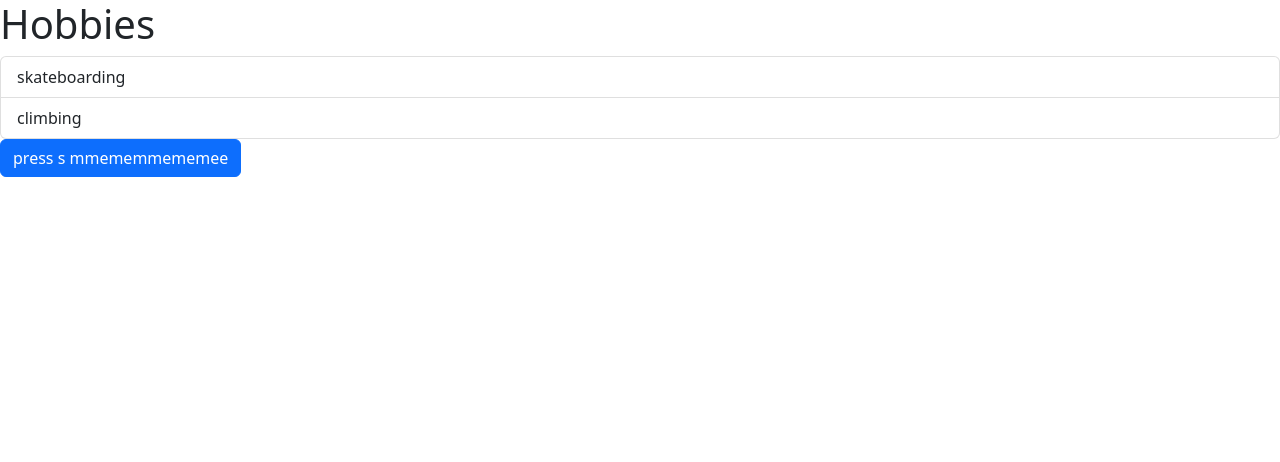
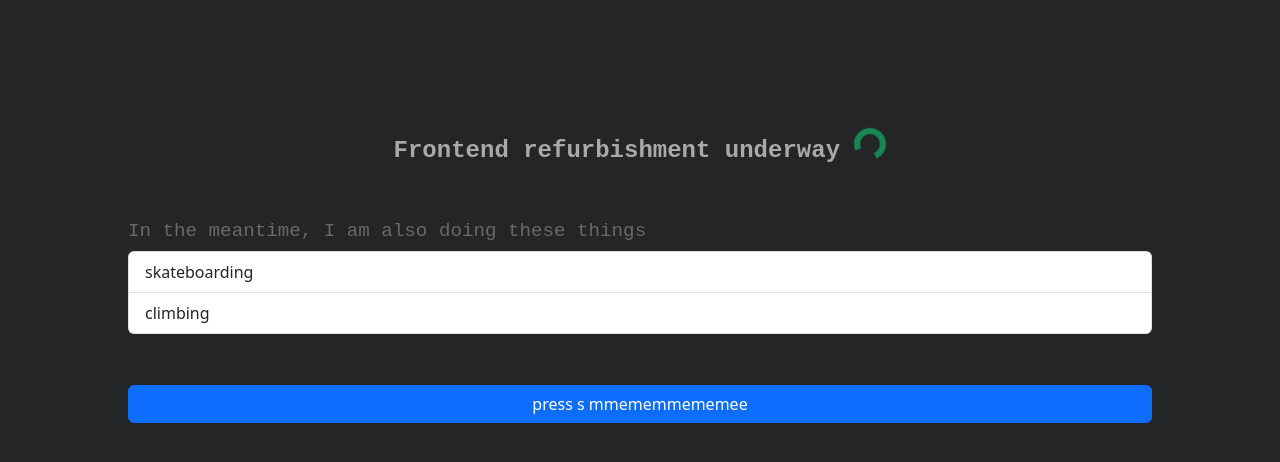
Before and after one commit to cjayneb/portfolio, a React (Vite) app: page / in a window 1280 px wide. Shown: the top 462 px of the page. Built offline with nearby package versions, Linux system fonts and the light colour scheme.

Commit message:
add loading page

```diff
--- a/src/App.css
+++ b/src/App.css
@@ -0,0 +1,14 @@
+html,
+body,
+#root {
+  height: 100%;
+  margin: 0;
+}
+
+.mainContainer {
+    background-color: #242526;
+    display: flex;
+    flex-flow: column;
+    height: 100%;
+    padding: 10%;
+}
--- a/src/App.tsx
+++ b/src/App.tsx
@@ -2,6 +2,9 @@ import { useState } from "react";
 import Alert from "./Components/Alert";
 import Button from "./Components/Button";
 import ListGroup from "./Components/Listgroup";
+import data from "./assets/data.json";
+import "./App.css";
+import Title from "./Components/Title";
 
 function App() {
   const [showAlert, setShowAlert] = useState(false);
@@ -13,10 +16,14 @@ function App() {
   };
 
   return (
-    <div>
+    <div className="mainContainer">
+      <Title color="mainTitleColor" >
+        {data.constrcutionPlaceHolder}
+        <div className="spinner-border text-success" role="status"></div>
+      </Title>
       <ListGroup
         items={items}
-        heading="Hobbies"
+        heading="In the meantime, I am also doing these things"
         onSelectItem={handleSelectitem}
       />
       {showAlert && (
--- a/src/Components/Alert.tsx
+++ b/src/Components/Alert.tsx
@@ -8,12 +8,6 @@ interface AlertProps {
 
 const Alert = ({ children, isDismissable = true, onClose }: AlertProps) => {
   return (
-    // <div
-    //   className="alert alert-primary"
-    // >
-    //   {children}
-    // </div>
-
     <div
       className="alert alert-warning alert-dismissible fade show"
       role="alert"
--- /dev/null
+++ b/src/Components/ListGroup.css
@@ -0,0 +1,9 @@
+.secondaryTextColor {
+    color: dimgray;
+    font-family: 'Courier New', Courier, monospace;
+    font-size: larger;
+}
+
+.spaced-out {
+    margin-bottom: 5%;
+}
--- a/src/Components/Listgroup.tsx
+++ b/src/Components/Listgroup.tsx
@@ -1,8 +1,9 @@
 import { MouseEvent, useState } from "react";
+import "./ListGroup.css";
 
 interface ListGroupProps {
   items: string[];
-  heading: string;
+  heading?: string;
   onSelectItem: (item: string) => void;
 }
 
@@ -14,8 +15,8 @@ function ListGroup({ items, heading, onSelectItem }: ListGroupProps) {
   const handleClick = (e: MouseEvent) => console.log(e);
 
   return (
-    <>
-      <h1>{heading}</h1>
+    <div className="spaced-out">
+      {heading && (<h2 className="secondaryTextColor">{heading}</h2>)}
       {items.length === 0 && <p>No items</p>}
       <ul className="list-group">
         {items.map((item, index) => (
@@ -35,7 +36,7 @@ function ListGroup({ items, heading, onSelectItem }: ListGroupProps) {
           </li>
         ))}
       </ul>
-    </>
+    </div>
   );
 }
 
--- /dev/null
+++ b/src/Components/Title.css
@@ -0,0 +1,11 @@
+.mainTitleColor {
+    color: darkgray;
+}
+
+.mainTitleFont {
+    font-family: 'Courier New', Courier, monospace;
+    font-size: x-large;
+    text-align: center;
+    font-weight: bold;
+    margin-bottom: 5%;
+}
--- /dev/null
+++ b/src/Components/Title.tsx
@@ -0,0 +1,17 @@
+import React, { ReactNode } from 'react'
+import "./Title.css";
+
+interface TitleProps {
+    children: ReactNode;
+    color: string;
+}
+
+
+
+const Title = ({children, color}: TitleProps) => {
+  return (
+    <div className={color + " mainTitleFont"}>{children}</div>
+  )
+}
+
+export default Title
--- /dev/null
+++ b/src/assets/data.json
@@ -0,0 +1,3 @@
+{
+    "constrcutionPlaceHolder": "Frontend  refurbishment underway "
+}
```
